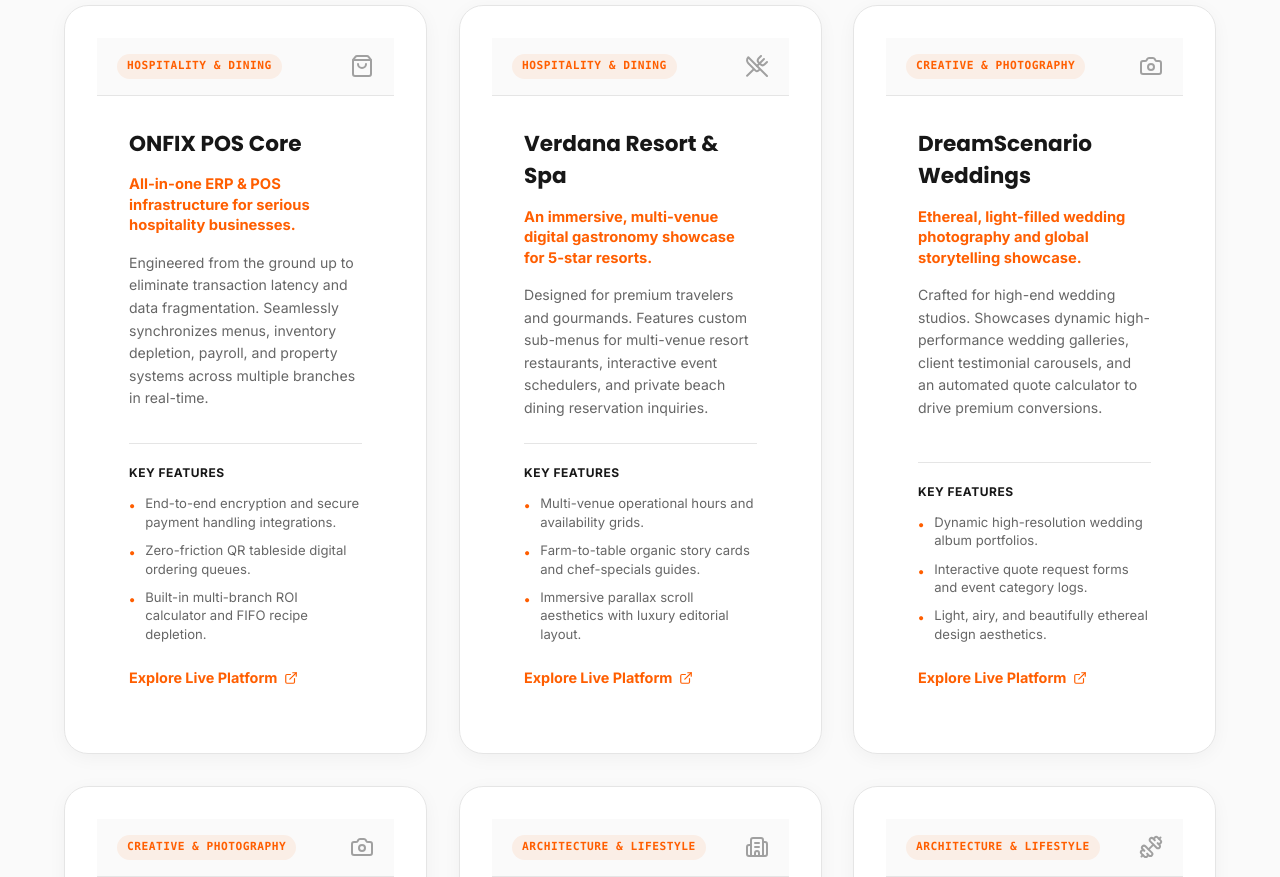
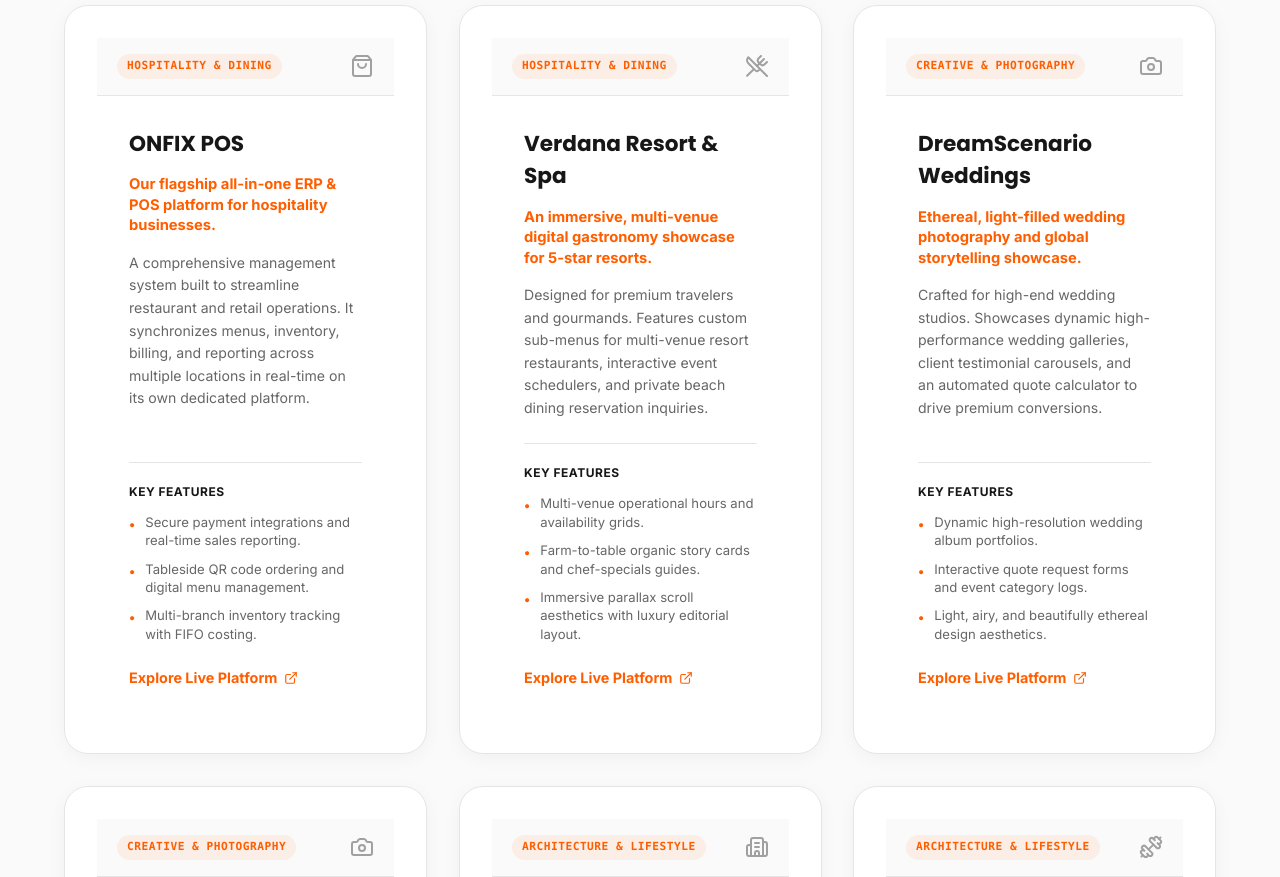
Before and after one commit to Onfix-Pvt-Ltd/OnFixLK, a React (Vite) app in the folder frontend/: page /products in a window 1280 px wide. Shown: the part 760-1637 px from the top of the page. Built offline with nearby package versions, Linux system fonts and the light colour scheme.

Commit message:
Update ONFIX POS Core naming to ONFIX POS and simplify description to link to separate site

```diff
--- a/frontend/src/components/layout/Navbar.tsx
+++ b/frontend/src/components/layout/Navbar.tsx
@@ -172,8 +172,8 @@
                         <Link to="/products#pos" className="flex items-start gap-3.5 p-[10px_12px] rounded-medium mb-2 transition-all duration-150 ease-out hover:bg-accent/4">
                           <ShoppingBag size={16} className="text-accent mt-0.5" />
                           <div>
-                            <span className="block text-[0.88rem] font-bold text-text-dark">ONFIX POS Core</span>
-                            <span className="block text-[0.75rem] text-text-muted-dark mt-1 leading-[1.4]">Real-time hospitality point-of-sale database.</span>
+                            <span className="block text-[0.88rem] font-bold text-text-dark">ONFIX POS</span>
+                            <span className="block text-[0.75rem] text-text-muted-dark mt-1 leading-[1.4]">Flagship hospitality point-of-sale platform.</span>
                           </div>
                         </Link>
                         <Link to="/products#erp" className="flex items-start gap-3.5 p-[10px_12px] rounded-medium mb-2 transition-all duration-150 ease-out hover:bg-accent/4">
@@ -322,7 +322,7 @@
             </button>
             <div className={`overflow-hidden transition-[max-height] duration-350 ease-out ${activeMobileAccordion === 'products' ? 'max-h-[250px]' : 'max-h-0'}`}>
               <ul className="list-none flex flex-col gap-3 p-[4px_12px_20px_12px]">
-                <li><Link to="/products#pos" className="text-[0.95rem] font-semibold text-text-muted-dark block hover:text-accent" onClick={closeMenu}>ONFIX POS Core</Link></li>
+                <li><Link to="/products#pos" className="text-[0.95rem] font-semibold text-text-muted-dark block hover:text-accent" onClick={closeMenu}>ONFIX POS</Link></li>
                 <li><Link to="/products#erp" className="text-[0.95rem] font-semibold text-text-muted-dark block hover:text-accent" onClick={closeMenu}>Custom Enterprise ERP</Link></li>
                 <li><Link to="/products#db-core" className="text-[0.95rem] font-semibold text-text-muted-dark block hover:text-accent" onClick={closeMenu}>Onfix DB Core</Link></li>
                 <li><Link to="/products#api-hub" className="text-[0.95rem] font-semibold text-text-muted-dark block hover:text-accent" onClick={closeMenu}>Integrations &amp; API Hub</Link></li>
--- a/frontend/src/pages/ProductsPage.tsx
+++ b/frontend/src/pages/ProductsPage.tsx
@@ -34,14 +34,14 @@
   const projects: Project[] = [
     {
       id: 'onfixpos',
-      title: 'ONFIX POS Core',
+      title: 'ONFIX POS',
       category: 'Hospitality & Dining',
-      hook: 'All-in-one ERP & POS infrastructure for serious hospitality businesses.',
-      desc: 'Engineered from the ground up to eliminate transaction latency and data fragmentation. Seamlessly synchronizes menus, inventory depletion, payroll, and property systems across multiple branches in real-time.',
+      hook: 'Our flagship all-in-one ERP & POS platform for hospitality businesses.',
+      desc: 'A comprehensive management system built to streamline restaurant and retail operations. It synchronizes menus, inventory, billing, and reporting across multiple locations in real-time on its own dedicated platform.',
       features: [
-        'End-to-end encryption and secure payment handling integrations.',
-        'Zero-friction QR tableside digital ordering queues.',
-        'Built-in multi-branch ROI calculator and FIFO recipe depletion.'
+        'Secure payment integrations and real-time sales reporting.',
+        'Tableside QR code ordering and digital menu management.',
+        'Multi-branch inventory tracking with FIFO costing.'
       ],
       url: 'https://www.onfixpos.com/',
       icon: <ShoppingBag size={24} />
```
